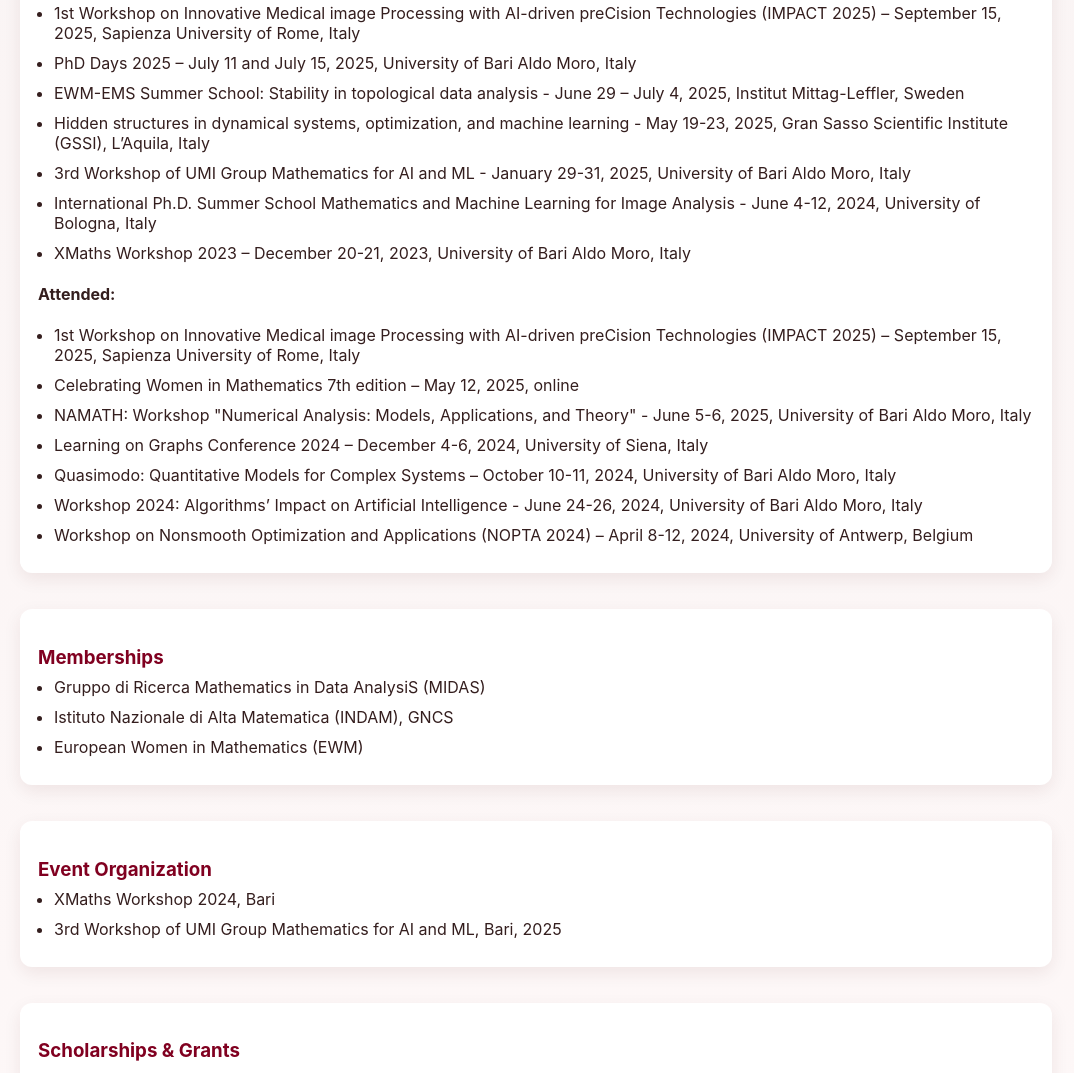
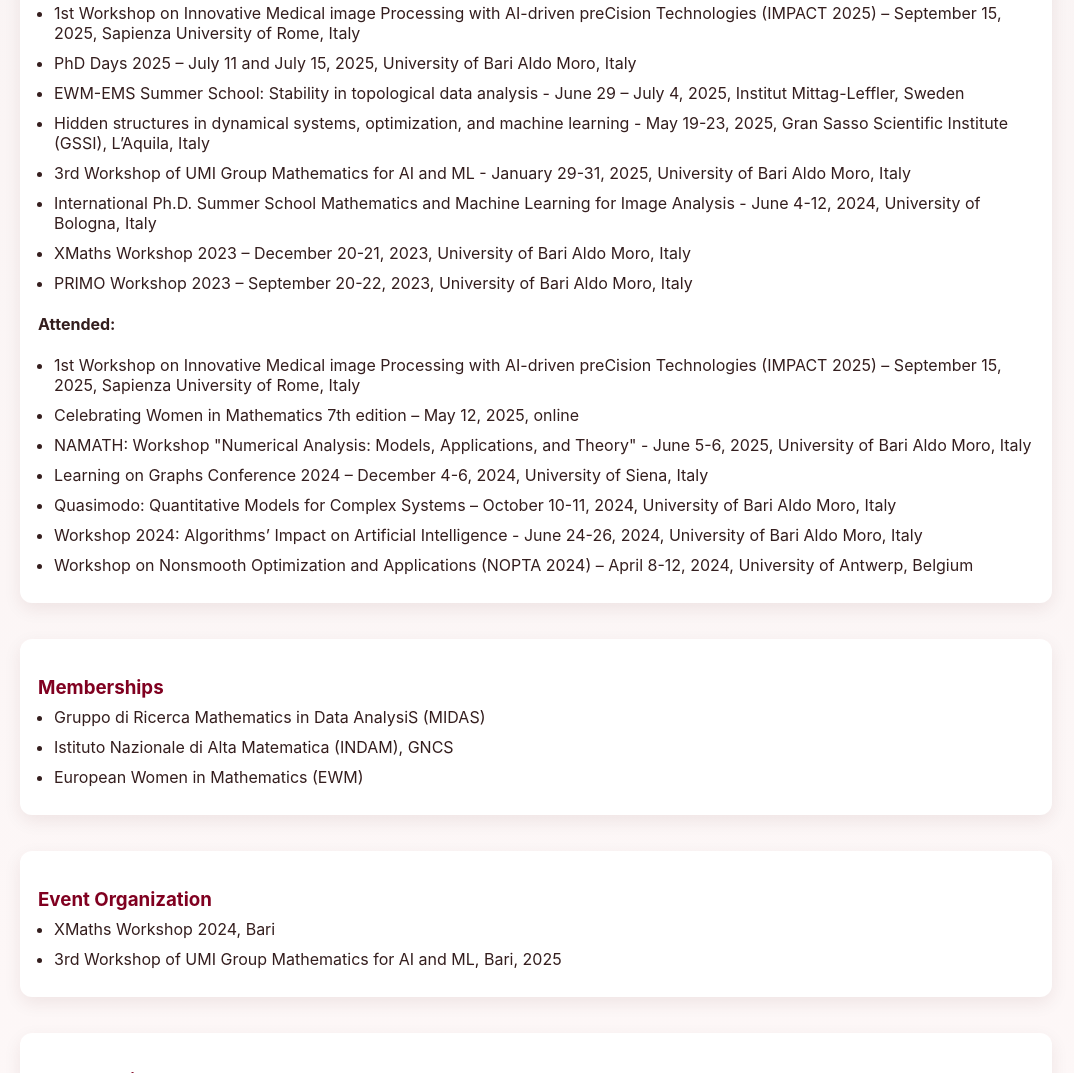
Before and after one commit to serenagdebenedictis/serenagdebenedictis.github.io, a plain HTML site: page index.html in a window 1280 px wide. Shown: the part 1977-3050 px from the top of the page, without its empty margins (104-1178 px from the left). Drawn offline with Linux system fonts and the light colour scheme.

Commit message:
Update index.html

```diff
--- a/index.html
+++ b/index.html
@@ -148,6 +148,7 @@
           <li>3rd Workshop of UMI Group Mathematics for AI and ML - January 29-31, 2025, University of Bari Aldo Moro, Italy</li>
           <li>International Ph.D. Summer School Mathematics and Machine Learning for Image Analysis - June 4-12, 2024, University of Bologna, Italy </li>
           <li>XMaths Workshop 2023 – December 20-21, 2023, University of Bari Aldo Moro, Italy</li>
+          <li>PRIMO Workshop 2023 – September 20-22, 2023, University of Bari Aldo Moro, Italy</li>
         </ul>
         <h4>Attended:</h4>
         <ul class="pub">
```
